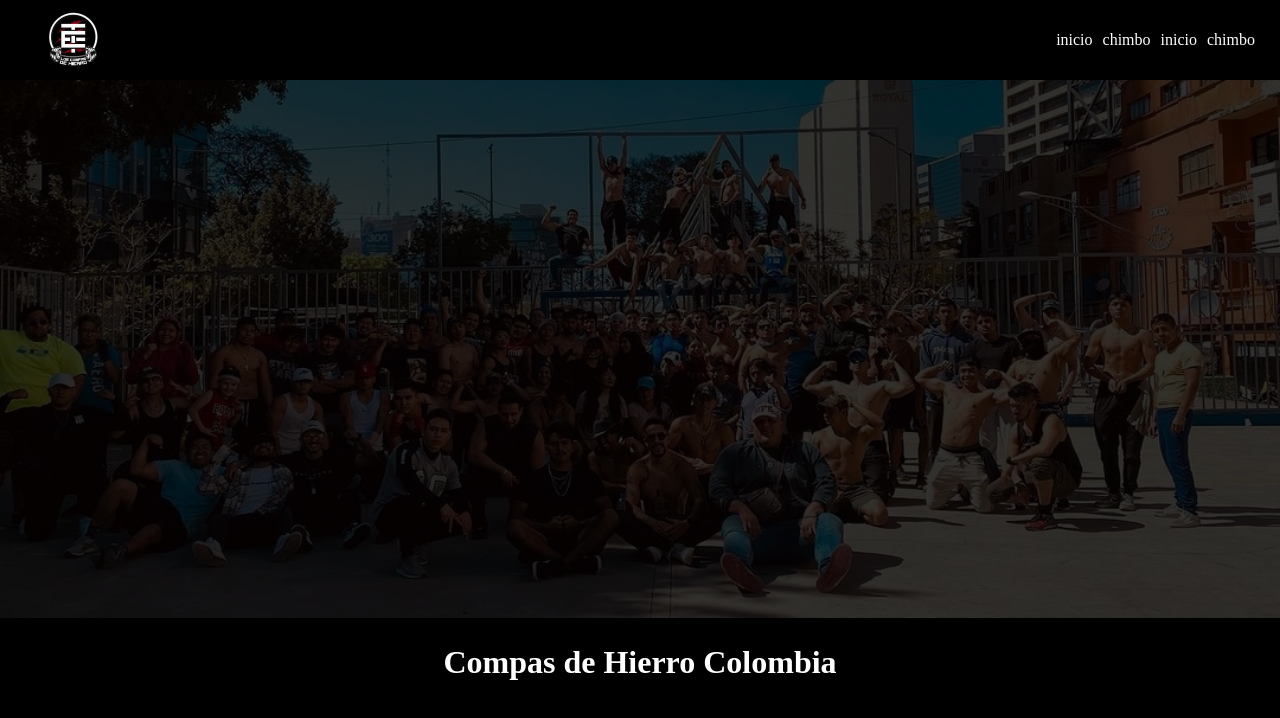
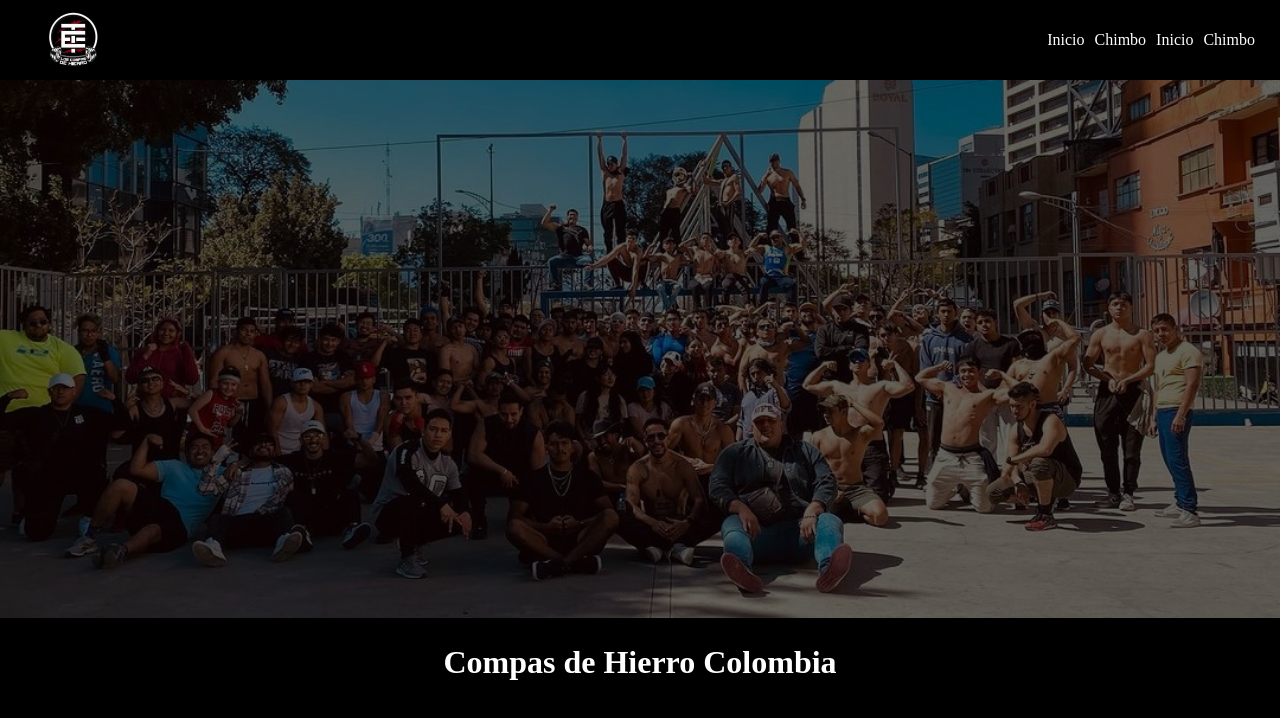
Before and after one commit to JillFeint/Compas, a Vue app: page / in a window 1280 px wide. Shown: the top 718 px of the page. Built offline with nearby package versions, Linux system fonts and the light colour scheme.

Commit message:
cambios sutiles

```diff
--- a/src/App.vue
+++ b/src/App.vue
@@ -6,10 +6,10 @@
       </div>
       <div class="btnHeader">
         <ul>
-          <li>inicio</li>
-          <li>chimbo</li>
-          <li>inicio</li>
-          <li>chimbo</li>
+          <li><a href="#">Inicio</a></li>
+          <li><a href="#">Chimbo</a></li>
+          <li><a href="#">Inicio</a></li>
+          <li><a href="#">Chimbo</a></li>
         </ul>
       </div>
     <!-- </div> -->
@@ -66,14 +66,18 @@ components: {
   max-width: 50px;
   margin-left: 3em;
 }
-.btnHeader{
-  color: white;
-}
 .btnHeader ul {
   display: flex;
   gap: 10px;
   list-style: none;
   margin: 25px;
+}
+.btnHeader a {
+  color: white;
+  text-decoration: none;
+}
+.btnHeader a:hover {
+  color: gray;
 }
 .div-container{
   background-color: rgb(0, 0, 0);
--- a/src/components/portadaCompas.vue
+++ b/src/components/portadaCompas.vue
@@ -34,7 +34,7 @@
     width: 100%;
     height: 100%;
     z-index: 10;
-    background-color: rgba(0, 0, 0, 0.8);
+    background-color: rgba(0, 0, 0, 0.6);
     display: flex;
     justify-content: center;
     align-items: center;
```
